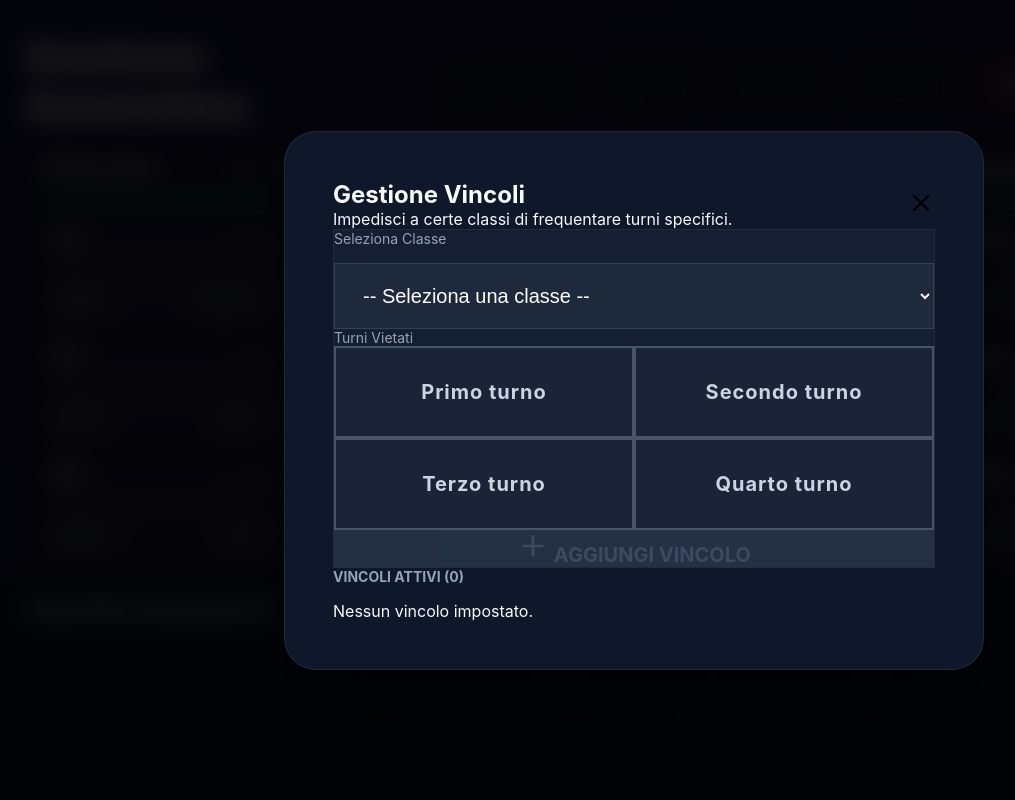
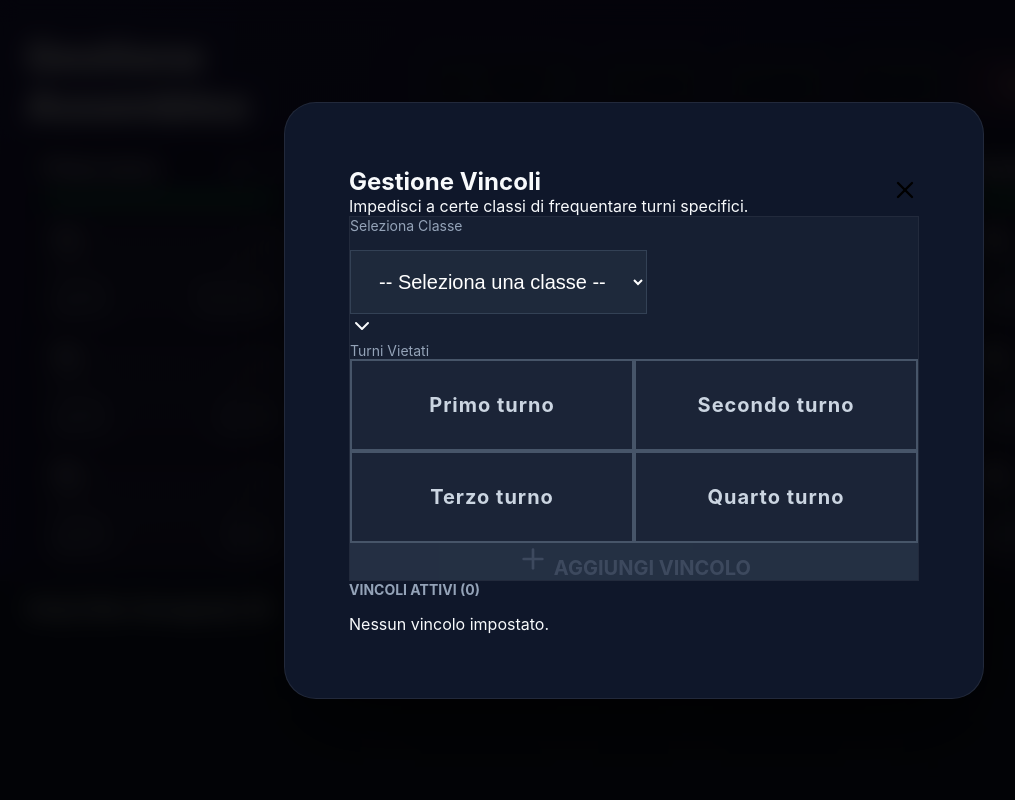
Before and after one commit to alessandrobigi121/gestione-assemblea, a Next.js app: page / in a window 1280 px wide. Both pictures are taken after a click on the button "Vincoli". Shown: the top 800 px of the page, without its empty margins (6-1021 px from the left). Built offline with nearby package versions, Linux system fonts and the light colour scheme.

Commit message:
style: final aesthetic polish for constraints modal

```diff
--- a/src/components/Dashboard.tsx
+++ b/src/components/Dashboard.tsx
@@ -1,7 +1,7 @@
 "use client";
 
 import { useState, useEffect, useRef } from "react";
-import { Upload, Users, Calendar, ArrowRight, Download, Eye, EyeOff, Ban, X, Plus, Trash2 } from "lucide-react";
+import { Upload, Users, Calendar, ArrowRight, Download, Eye, EyeOff, Ban, X, Plus, Trash2, ChevronDown } from "lucide-react";
 import { AssemblyManager } from "@/lib/scheduler";
 import { AssemblyEntry } from "@/lib/parsers";
 
@@ -541,11 +541,11 @@
                 }}>
                     <div className="glass-panel" style={{
                         width: '700px',
-                        padding: '3rem',
+                        padding: '4rem',
                         background: '#0f172a', // Darker slate
                         border: '1px solid rgba(255,255,255,0.08)',
                         boxShadow: '0 40px 80px -20px rgba(0, 0, 0, 0.7)',
-                        maxHeight: '85vh',
+                        maxHeight: '90vh',
                         display: 'flex',
                         flexDirection: 'column',
                         borderRadius: '2rem' // Very round corners
@@ -570,28 +570,34 @@
                         <div className="flex-col gap-10 mb-10 p-10 rounded-3xl" style={{ background: 'rgba(30, 41, 59, 0.5)', border: '1px solid rgba(255,255,255,0.05)' }}>
                             <div className="flex-col gap-4">
                                 <label className="text-sm font-bold text-slate-400 tracking-[0.2em] uppercase">Seleziona Classe</label>
+                                <div className="relative">
                                     <select
                                         value={selectedConstraintClass}
                                         onChange={(e) => setSelectedConstraintClass(e.target.value)}
-                                    className="w-full rounded-2xl outline-none transition-all focus:ring-2 focus:ring-blue-500/50"
+                                        className="w-full rounded-2xl outline-none transition-all focus:ring-2 focus:ring-blue-500/50 appearance-none"
                                         style={{
-                                        padding: '1.25rem 1.5rem',
+                                            height: '4rem',
+                                            padding: '0 1.5rem',
                                             backgroundColor: '#1e293b',
                                             color: 'white',
                                             border: '1px solid #334155',
                                             fontSize: '1.25rem',
-                                        appearance: 'auto',
                                             cursor: 'pointer',
-                                        lineHeight: '1.75rem' // More breathing room
+                                            lineHeight: 'normal'
                                         }}
                                     >
-                                    <option value="" style={{ background: '#1e293b', color: 'white' }}>-- Seleziona una classe --</option>
+                                        <option value="" style={{ background: '#1e293b', color: 'gray' }}>-- Seleziona una classe --</option>
                                         {[...manager.getClasses()].sort((a, b) => a.classId.localeCompare(b.classId)).map(c => (
                                             <option key={c.classId} value={c.classId} style={{ background: '#1e293b', color: 'white' }}>
                                                 {c.classId} ({c.students} studenti)
                                             </option>
                                         ))}
                                     </select>
+                                    {/* Custom Dropdown Arrow */}
+                                    <div className="absolute right-6 top-1/2 transform -translate-y-1/2 pointer-events-none text-slate-400">
+                                        <ChevronDown size={24} />
+                                    </div>
+                                </div>
                             </div>
 
                             <div className="flex-col gap-5">
```
Lines whose indentation alone changed are shown as unchanged.
